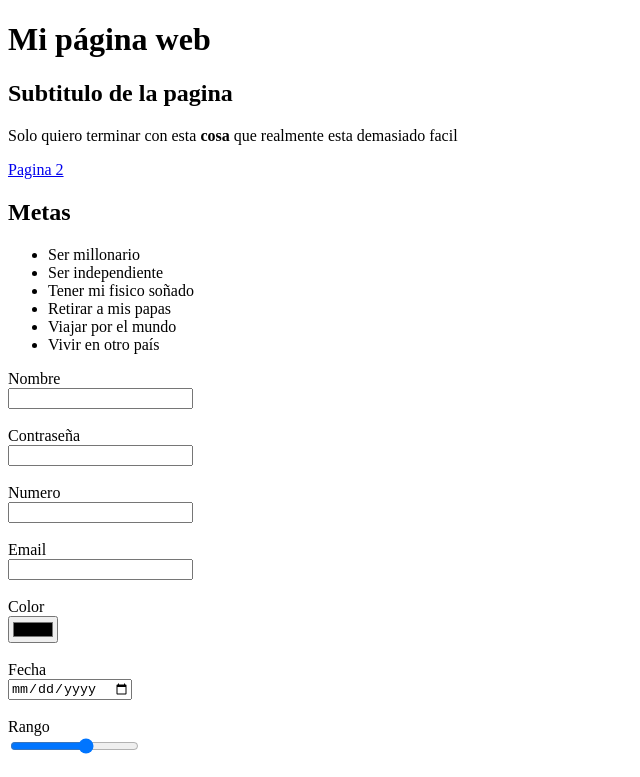
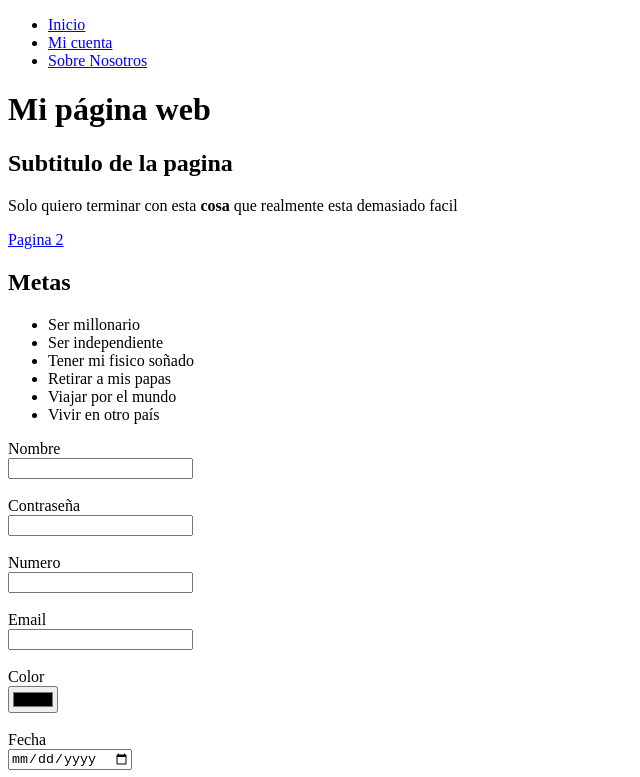
Before and after one commit to osvarg/html, a plain HTML site: page index.html in a window 1280 px wide. Shown: the top 777 px of the page, without its empty margins (0-640 px from the left). Drawn offline with Linux system fonts and the light colour scheme.

Commit message:
header agregado

```diff
--- a/index.html
+++ b/index.html
@@ -9,6 +9,15 @@
         <meta name="copyright" content="Youtube Inc.">
     </head>
     <body>
+        <header>
+            <nav>
+                <ul>
+                    <li><a href="index.html">Inicio</a></li>
+                    <li><a href="micuenta.html">Mi cuenta</a></li>
+                    <li><a href="nosotros.html">Sobre Nosotros</a></li>
+                </ul>
+            </nav>
+        </header>
         <h1>Mi página web</h1>
         <h2>Subtitulo de la pagina</h2>
         <p>Solo quiero terminar con esta <b>cosa</b> que realmente esta demasiado facil</p>
```
